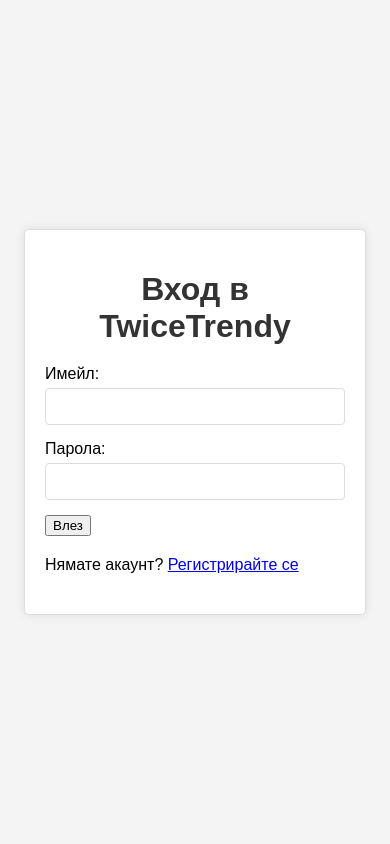
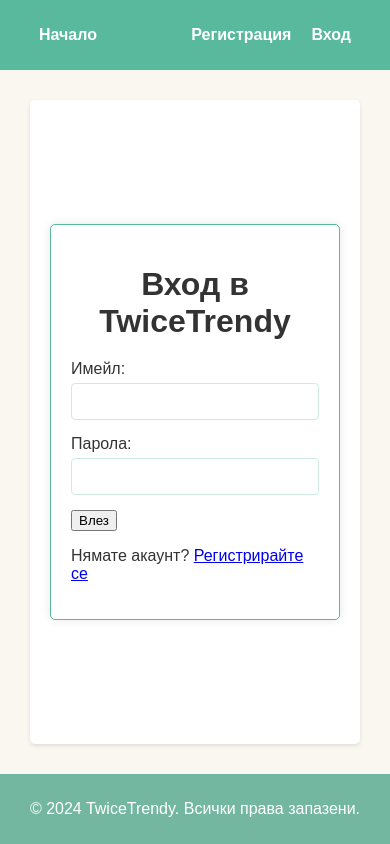
Before and after one commit to Kalinche/twice-trendy, a plain HTML site: page front-end/src/html/login.html in a window 390 px wide. Drawn offline with Linux system fonts and the light colour scheme.

Commit message:
Add initial implementation of index.html. Change styles to match the figma design. Add telephone and address field to the registration form

```diff
--- a/front-end/src/css/form.css
+++ b/front-end/src/css/form.css
@@ -1,24 +1,23 @@
 /* Стилове, общи за всички форми */
 
 /* Родителски контейнер */
-body.form-page {
+.form-page {
     display: flex;
     justify-content: center;
-    /* Центрира хоризонтално */
     align-items: center;
-    /* Центрира вертикално */
-    min-height: 100vh;
-    /* Минимална височина, за да заема целия височинен пространство на вюпорта */
+    /* Кремаво бяло за фона на страницата с формата */
 }
 
 .form-container {
     width: 300px;
     margin: 0 auto;
     padding: 20px;
-    border: 1px solid #ddd;
+    border: 1px solid #59b99c;
+    /* Зелен цвят за рамката */
     border-radius: 5px;
     box-shadow: 0 0 10px rgba(0, 0, 0, 0.1);
-    background-color: #fff;
+    background-color: #ffffff;
+    /* Бял фон за формата */
 }
 
 .form-container h1 {
@@ -34,6 +33,8 @@
 .form-group label {
     display: block;
     margin-bottom: 5px;
+    color: #333;
+    /* Тъмен текст за етикетите */
 }
 
 .form-group input[type="email"],
@@ -41,7 +42,8 @@
 .form-group input[type="text"] {
     width: 100%;
     padding: 10px;
-    border: 1px solid #ddd;
+    border: 1px solid #ceebe2;
+    /* Светло зелена рамка за полетата */
     border-radius: 4px;
     box-sizing: border-box;
 }
@@ -51,24 +53,22 @@
     padding: 10px;
     border: none;
     border-radius: 4px;
-    background-color: #007bff;
+    background-color: #59b99c;
+    /* Зелен цвят за бутона */
     color: white;
     cursor: pointer;
     font-size: 15px;
 }
 
 .button:hover {
-    background-color: #0056b3;
-}
-
-.link {
-    color: #007bff;
-    text-decoration: none;
-    display: block;
-    text-align: center;
-    margin-top: 10px;
+    background-color: #ceebe2;
+    /* Светло зелено за hover ефект на бутона */
+    color: #333;
+    /* Тъмен текст при hover */
 }
 
 .link:hover {
     text-decoration: underline;
+    color: #007bff;
+    /* Сменяме цвета при hover за контраст */
 }
--- a/front-end/src/css/main.css
+++ b/front-end/src/css/main.css
@@ -1,44 +1,99 @@
-/* Основен стил на тялото на страницата */
+/* Основни стилове за цялата страница */
+html,
 body {
-    font-family: Arial, sans-serif;
-    /* Изберете подходящ шрифт за вашия проект */
+    height: 100%;
     margin: 0;
     padding: 0;
-    background-color: #f4f4f4;
-    /* Лек цвят на фона за по-добра четимост */
+    display: flex;
+    flex-direction: column;
+    font-family: 'Arial', sans-serif;
+    background-color: #faf7f0;
+    /* Кремаво бяло за фона на страницата */
+    color: #333;
+    flex: 1;
 }
 
-/* Стилове за основния контейнер */
-.container {
-    width: 80%;
-    /* Или фиксирана ширина, в зависимост от вашите предпочитания */
-    margin: 0 auto;
-    /* Центриране на контейнера */
-    padding: 20px;
+/* Стилизиране на хедъра и навигационното меню */
+header {
+    background-color: #59b99c;
+    /* Зелен цвят за фона на хедъра */
+    color: #ffffff;
+    /* Бял текст */
+    padding: 10px 0;
 }
 
-/* Стил за заглавие */
-h1 {
-    color: #333;
-    /* Изберете цвят, подходящ за вашата тема */
+.navbar {
+    width: 80%;
+    margin: 0 auto;
+    display: flex;
+    justify-content: space-between;
+    align-items: center;
 }
 
-/* Стил за параграфи */
-p {
-    line-height: 1.6;
-    /* Увеличете редовото разстояние за по-добра четимост */
+.nav-menu {
+    list-style: none;
+    padding: 0;
+    display: flex;
 }
 
-/* Подходящи разстояния за всички секции */
-section {
-    margin-bottom: 20px;
+.nav-menu li {
+    margin-right: 20px;
 }
 
-/* Стилове за хедъра и футъра, ако са необходими */
-header,
+.nav-menu li:last-child {
+    margin-right: 0;
+}
+
+.nav-menu a {
+    color: #ffffff;
+    /* Бял цвят за текста на връзките */
+    text-decoration: none;
+    font-weight: bold;
+}
+
+.nav-menu a:hover {
+    color: #ceebe2;
+    /* Светло зелено за hover ефект на връзките */
+    text-decoration: underline;
+}
+
+/* Стилизиране на основното съдържание */
+main {
+    flex: 1;
+    padding: 20px;
+    margin: 30px;
+    background-color: #ffffff;
+    /* Бял фон за основното съдържание */
+    box-shadow: 0 2px 4px rgba(0, 0, 0, 0.1);
+    border-radius: 5px;
+}
+
+/* Стилизиране на футъра */
 footer {
-    background-color: #ddd;
-    /* Лек цвят на фона */
+    background-color: #74b7a0;
+    /* Запазваме тъмния фон за контраст */
+    color: #ffffff;
+    /* Бял текст */
+    text-align: center;
     padding: 10px 0;
-    text-align: center;
 }
+
+a.special-link a.special-link {
+    color: #59b99c;
+    text-decoration: none;
+    transition: color 0.3s ease, text-decoration 0.3s ease;
+}
+
+a.special-link:hover,
+a.special-link:focus {
+    text-decoration: underline;
+    text-decoration-color: #59b99c;
+}
+
+a.special-link:active {
+    color: #007bff;
+}
+
+a.special-link:visited {
+    color: #59b99c;
+}
--- a/front-end/src/html/login.html
+++ b/front-end/src/html/login.html
@@ -5,11 +5,24 @@
     <meta charset="UTF-8">
     <meta name="viewport" content="width=device-width, initial-scale=1.0">
     <title>Вход - TwiceTrendy</title>
+    <link rel="stylesheet" href="../css/main.css">
     <link rel="stylesheet" href="../css/form.css">
-    <link rel="stylesheet" href="../css/main.css">
 </head>
 
-<body class="form-page">
+<body>
+    <header>
+        <nav class="navbar">
+            <ul class="nav-menu nav-menu-left">
+                <li><a href="index.html">Начало</a></li>
+            </ul>
+            <ul class="nav-menu nav-menu-right">
+                <li><a href="registration.html">Регистрация</a></li>
+                <li><a href="login.html">Вход</a></li>
+            </ul>
+        </nav>
+    </header>
+
+    <main class="form-page">
         <div class="form-container">
             <h1>Вход в TwiceTrendy</h1>
             <form id="loginForm">
@@ -23,8 +36,13 @@
                 </div>
                 <button type="submit">Влез</button>
             </form>
-        <p>Нямате акаунт? <a href="registration.html">Регистрирайте се</a></p>
+            <p>Нямате акаунт? <a class="special-link" href="registration.html">Регистрирайте се</a></p>
         </div>
+    </main>
+
+    <footer>
+        <p>&copy; 2024 TwiceTrendy. Всички права запазени.</p>
+    </footer>
 
     <script src="../js/login.js"></script>
 </body>
--- a/front-end/src/js/login.js
+++ b/front-end/src/js/login.js
@@ -62,7 +62,7 @@
             // Тук можете да добавите логика при успешен вход, например пренасочване
         })
         .catch(error => {
-            console.error('Грешка при вход:', error);
-            // Тук можете да добавите логика за обработка на грешки
+            console.error('Грешка при вход:', error.message);
+            alert('Грешка при вход: ' + error.message); // Показва съобщение за грешка на потребителя
         });
 }
```
Also changed, not shown: front-end/src/html/index.html (added, +55 -0 lines), front-end/src/html/registration.html (+29 -3 lines), front-end/src/js/registration.js (+23 -14 lines). Lines whose indentation alone changed are shown as unchanged.
